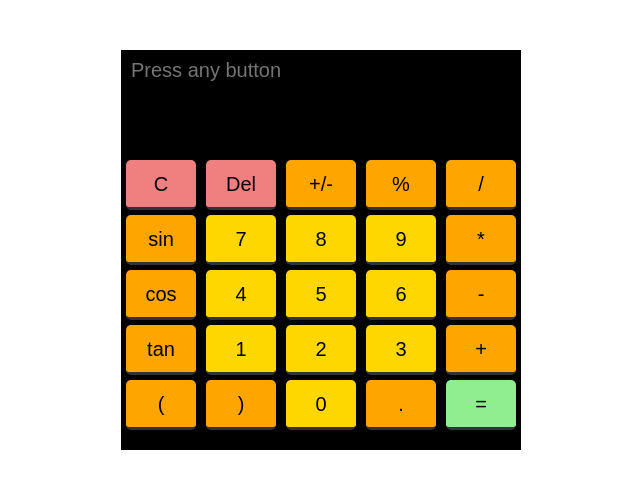
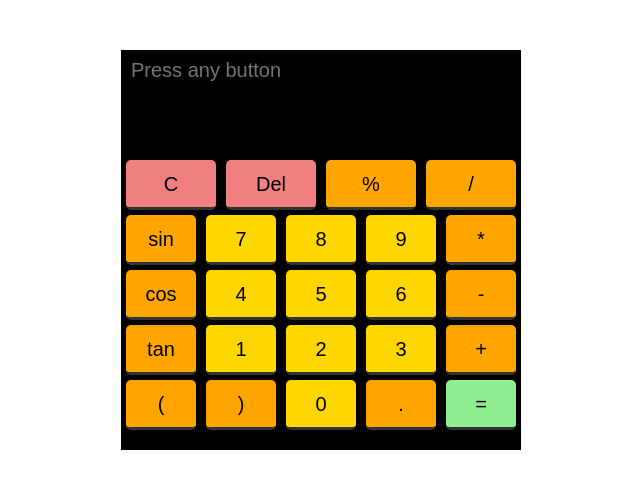
Before and after one commit to Volpestyle/Parse-Tree-Calculator, a website: page index.html in a window 1280 px wide. Shown: the whole page, without its empty margins (319-959 px from the left). Drawn offline with Linux system fonts and the light colour scheme.

```diff
--- a/index.html
+++ b/index.html
@@ -23,7 +23,6 @@
             <div class="row">
                 <input onClick="" type="button" id="btn-clear" class="btn-del" name="" value="C">
                 <input onClick="" type="button" id="btn-backspace" class="btn-del" name="" value="Del">
-                <input onClick="" type="button" id="btn-flipsign" class="btn-ops" name="" value="+/-">
                 <input onClick="" type="button" class="btn-ops" name="" value="%">
                 <input onClick="" type="button" class="btn-ops" name="" value="/">
 
```
